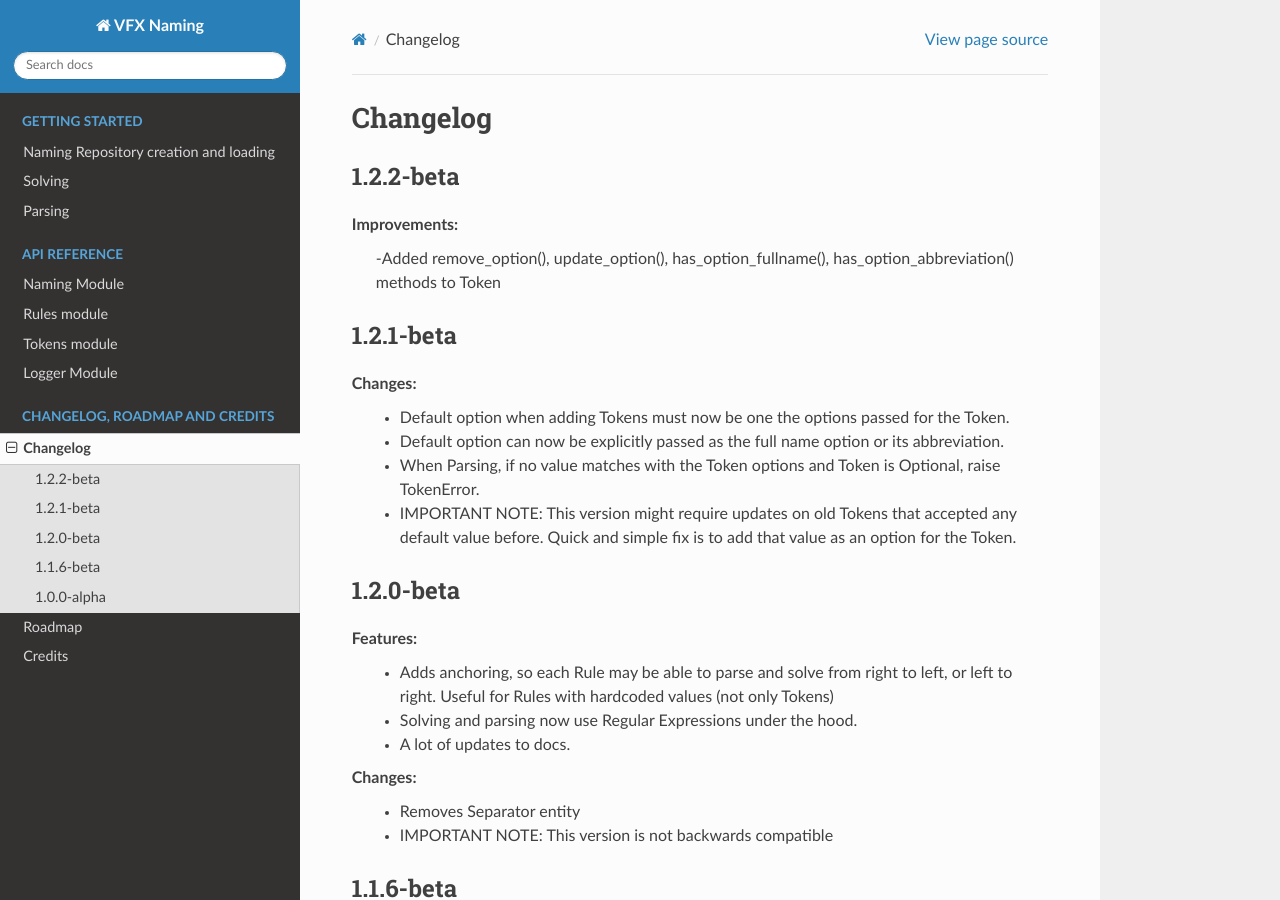
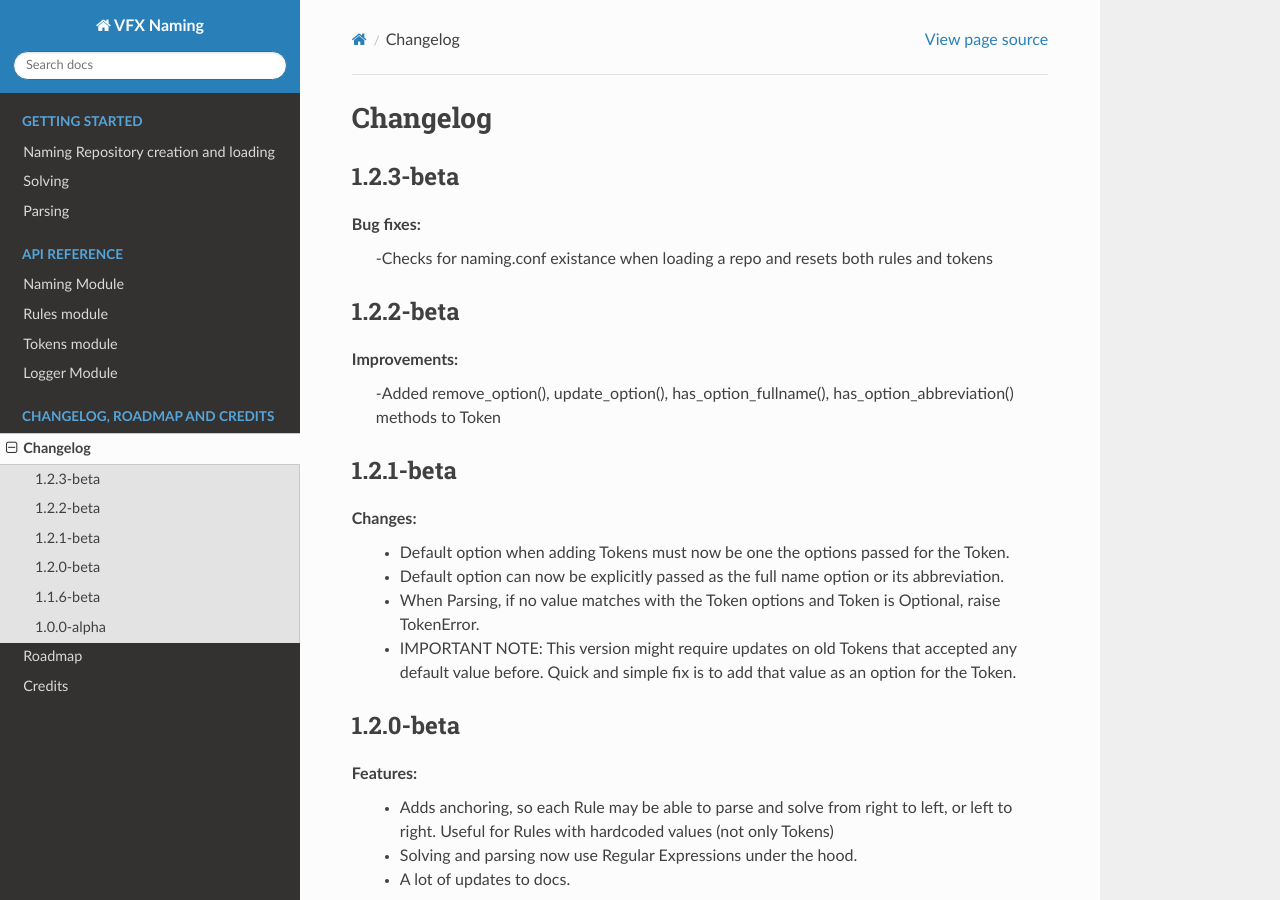
Before and after one commit to xiancg/vfxnaming, a Sphinx documentation site: the page built from docs/source/changelog.rst, in a window 1280 px wide and 900 px high. Built offline with Sphinx 7.4.7 and the Read the Docs theme 2.0.0, drawn with Linux system fonts in a browser that asks for light colours.

Commit message:
Version up, updated docs

```diff
--- a/docs/source/changelog.rst
+++ b/docs/source/changelog.rst
@@ -1,5 +1,11 @@
 Changelog
 ================================
+
+1.2.3-beta
+---------------------------------------
+
+**Bug fixes:**
+    -Checks for naming.conf existance when loading a repo and resets both rules and tokens
 
 1.2.2-beta
 ---------------------------------------
--- a/docs/source/conf.py
+++ b/docs/source/conf.py
@@ -22,7 +22,7 @@ copyright = '2019, Cesar Saez, Chris Granados- Xian'
 author = 'Chris Granados- Xian'
 
 # The full version, including alpha/beta/rc tags
-release = '1.2.2-beta'
+release = '1.2.3-beta'
 
 
 # -- General configuration ---------------------------------------------------
--- a/setup.py
+++ b/setup.py
@@ -8,7 +8,7 @@ here = path.abspath(path.dirname(__file__))
 with open(path.join(here, 'README.md'), encoding='utf-8') as f:
     long_description = f.read()
 
-version_str = '1.2.2-beta'
+version_str = '1.2.3-beta'
 
 setup(
     name='vfxnaming',
```
